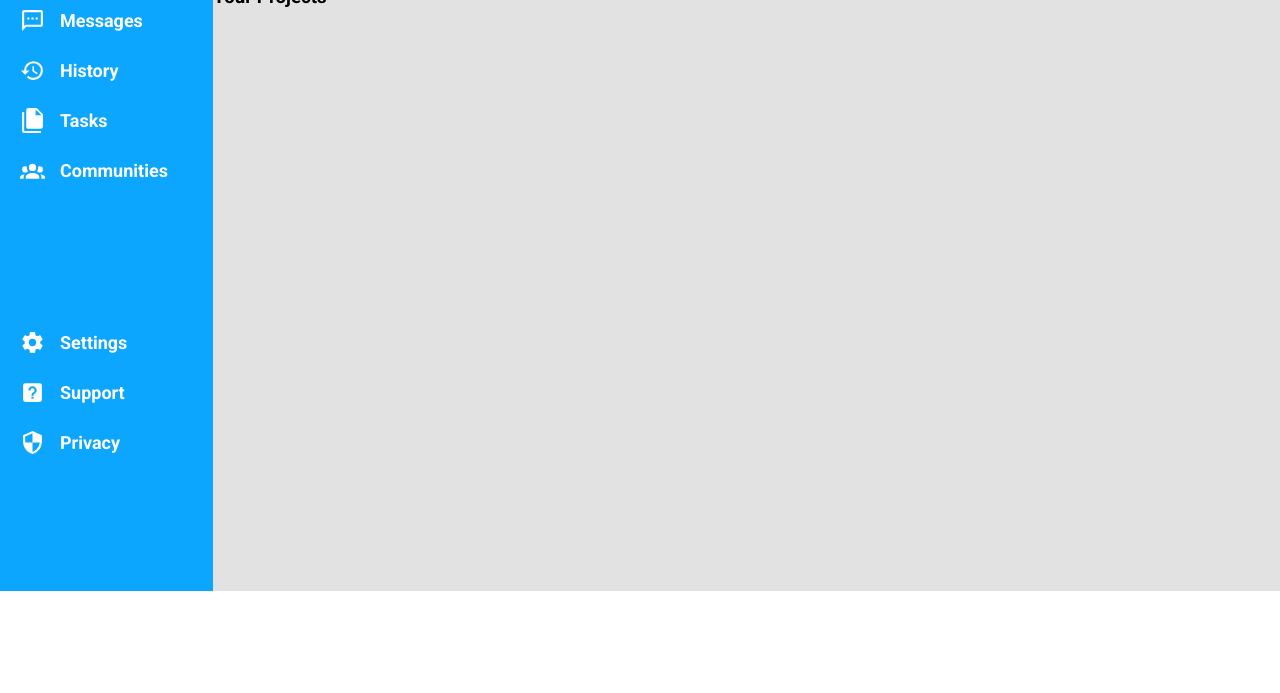
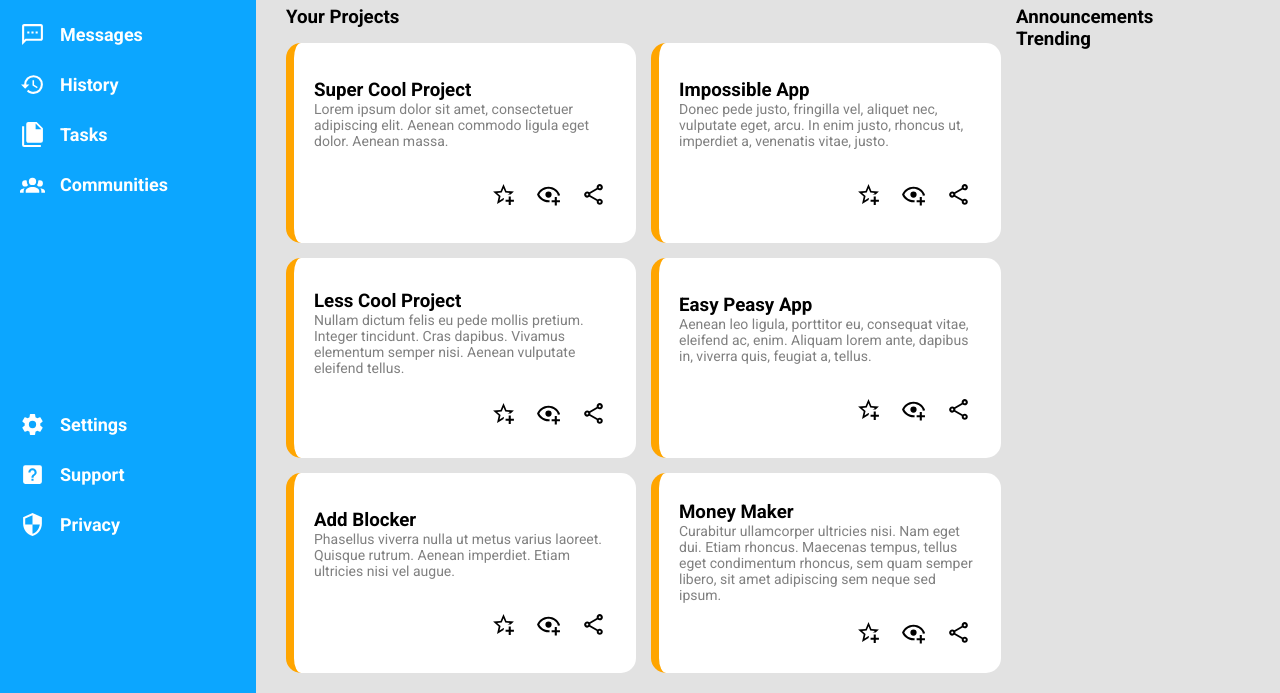
Before and after one commit to alexdumitruu/odin-admin-dashboard, a plain HTML site: page index.html in a window 1280 px wide. Shown: the part 209-902 px from the top of the page. Before the commit the page ends 800 px from the top, so only its background shows below. Drawn offline with Linux system fonts and the light colour scheme.

Commit message:
started last part of main content

```diff
--- a/index.html
+++ b/index.html
@@ -82,10 +82,99 @@
         <div class="main-content">
             <div class="left-side">
                 <h3>Your Projects</h3>
-                <div class="projects"></div>
+                <div class="projects">
+                    <div class="project">
+                        <div class="top">
+                            <h3>Super Cool Project</h3>
+                            <p>Lorem ipsum dolor sit amet, consectetuer adipiscing
+                                elit. Aenean commodo ligula eget dolor.
+                                Aenean massa. </p>
+                        </div>
+                        <div class="bottom">
+                            <img src="/icons/star-plus-outline.svg" class="header-icon">
+                            <img src="/icons/eye-plus-outline.svg" class="header-icon">
+                            <img src="/icons/share-variant-outline.svg" class="header-icon">
+                        </div>
+                    </div>
+                    <div class="project">
+                        <div class="top">
+                            <h3>Impossible App</h3>
+                            <p>Donec pede justo, fringilla vel, aliquet nec,
+                                vulputate eget, arcu. In enim justo, rhoncus ut,
+                                imperdiet a, venenatis vitae, justo.</p>
+                        </div>
+                        <div class="bottom">
+                            <img src="/icons/star-plus-outline.svg" class="header-icon">
+                            <img src="/icons/eye-plus-outline.svg" class="header-icon">
+                            <img src="/icons/share-variant-outline.svg" class="header-icon">
+                        </div>
+                    </div>
+                    <div class="project">
+                        <div class="top">
+                            <h3>Less Cool Project</h3>
+                            <p>Nullam dictum felis eu pede mollis pretium. Integer tincidunt. Cras dapibus. Vivamus elementum semper nisi. Aenean vulputate eleifend tellus. </p>
+                        </div>
+                        <div class="bottom">
+                            <img src="/icons/star-plus-outline.svg" class="header-icon">
+                            <img src="/icons/eye-plus-outline.svg" class="header-icon">
+                            <img src="/icons/share-variant-outline.svg" class="header-icon">
+                        </div>
+                    </div>
+                    <div class="project">
+                        <div class="top">
+                            <h3>Easy Peasy App</h3>
+                            <p>Aenean leo ligula, porttitor eu, consequat vitae, eleifend ac, enim. Aliquam lorem ante, dapibus in, viverra quis, feugiat a, tellus. </p>
+                        </div>
+                        <div class="bottom">
+                            <img src="/icons/star-plus-outline.svg" class="header-icon">
+                            <img src="/icons/eye-plus-outline.svg" class="header-icon">
+                            <img src="/icons/share-variant-outline.svg" class="header-icon">
+                        </div>
+                    </div>
+                    <div class="project">
+                        <div class="top">
+                            <h3>Add Blocker</h3>
+                            <p>Phasellus viverra nulla ut metus varius laoreet. Quisque rutrum. Aenean imperdiet. Etiam ultricies nisi vel augue.</p>
+                        </div>
+                        <div class="bottom">
+                            <img src="/icons/star-plus-outline.svg" class="header-icon">
+                            <img src="/icons/eye-plus-outline.svg" class="header-icon">
+                            <img src="/icons/share-variant-outline.svg" class="header-icon">
+                        </div>
+                    </div>
+                    <div class="project">
+                        <div class="top">
+                            <h3>Money Maker</h3>
+                            <p>Curabitur ullamcorper ultricies nisi. Nam eget dui. Etiam rhoncus. Maecenas tempus, tellus eget condimentum rhoncus, sem quam semper libero, sit amet adipiscing sem neque sed ipsum.</p>
+                        </div>
+                        <div class="bottom">
+                            <img src="/icons/star-plus-outline.svg" class="header-icon">
+                            <img src="/icons/eye-plus-outline.svg" class="header-icon">
+                            <img src="/icons/share-variant-outline.svg" class="header-icon">
+                        </div>
+                    </div>
+                </div>
             </div>
             <div class="right-side">
-
+                <h3>Announcements</h3>
+                <div class="announcements">
+                    <div class="announcement">
+                        <h4></h4>
+                        <p></p>
+                    </div>
+                    <div class="separator"></div>
+                    <div class="announcement">
+                        <h4></h4>
+                        <p></p>
+                    </div>
+                    <div class="separator"></div>
+                    <div class="announcement">
+                        <h4></h4>
+                        <p></p>
+                    </div>
+                </div>
+                <h3>Trending</h3>
+                <div class="trending"></div>
             </div>
         </div>
     </div>
--- a/styles.css
+++ b/styles.css
@@ -12,8 +12,8 @@
     width: 100%;
     height: 100vh;
     display: grid;
-    grid-template-columns: 1fr 5fr;
-    grid-template-rows: 1fr 5fr;
+    grid-template-columns: 1fr 4fr;
+    grid-template-rows: auto 5fr;
 }
 
 /* SIDEBAR */
@@ -24,7 +24,7 @@
     grid-column: 1 / 2;
     grid-row: 1 / 3;
     background-color: rgb(12, 166, 255);
-    padding: 20px;
+    padding: 20px 0 0 20px;
     color: white;
     font-size: large;
     font-weight: bold;
@@ -166,4 +166,49 @@
     background-color: rgb(226, 226, 226);
     grid-column: 2 / 3;
     grid-row: 2 / 3;
+    display: flex;
+    justify-content: flex-start;
+    gap: 15px;
+    padding: 20px 30px;
 }
+
+.left-side {
+    display: flex;
+    flex-direction: column;
+    justify-content: flex-start;
+}
+
+.left-side > h3 {
+    padding-bottom: 15px;
+}
+
+.projects {
+    flex: 1;
+    display: grid;
+    grid-template: 1fr 1fr 1fr / 1fr 1fr;
+    gap: 15px;
+}
+
+.project {
+    display: flex;
+    flex-direction: column;
+    justify-content: space-around;
+    width: 350px;
+    height: 200px;
+    background-color: white;
+    border-radius: 15px ;
+    border-left: 8px solid orange;
+    padding: 20px;
+}
+
+.top p {
+    color: gray;
+    font-size: 14px;
+}
+
+.bottom {
+    display: flex;
+    justify-content: flex-end;
+    padding-right: 10px;
+    gap: 20px;
+}
```
Also changed, not shown: icons/eye-plus-outline.svg (added), icons/share-variant-outline.svg (added), icons/star-plus-outline.svg (added).
